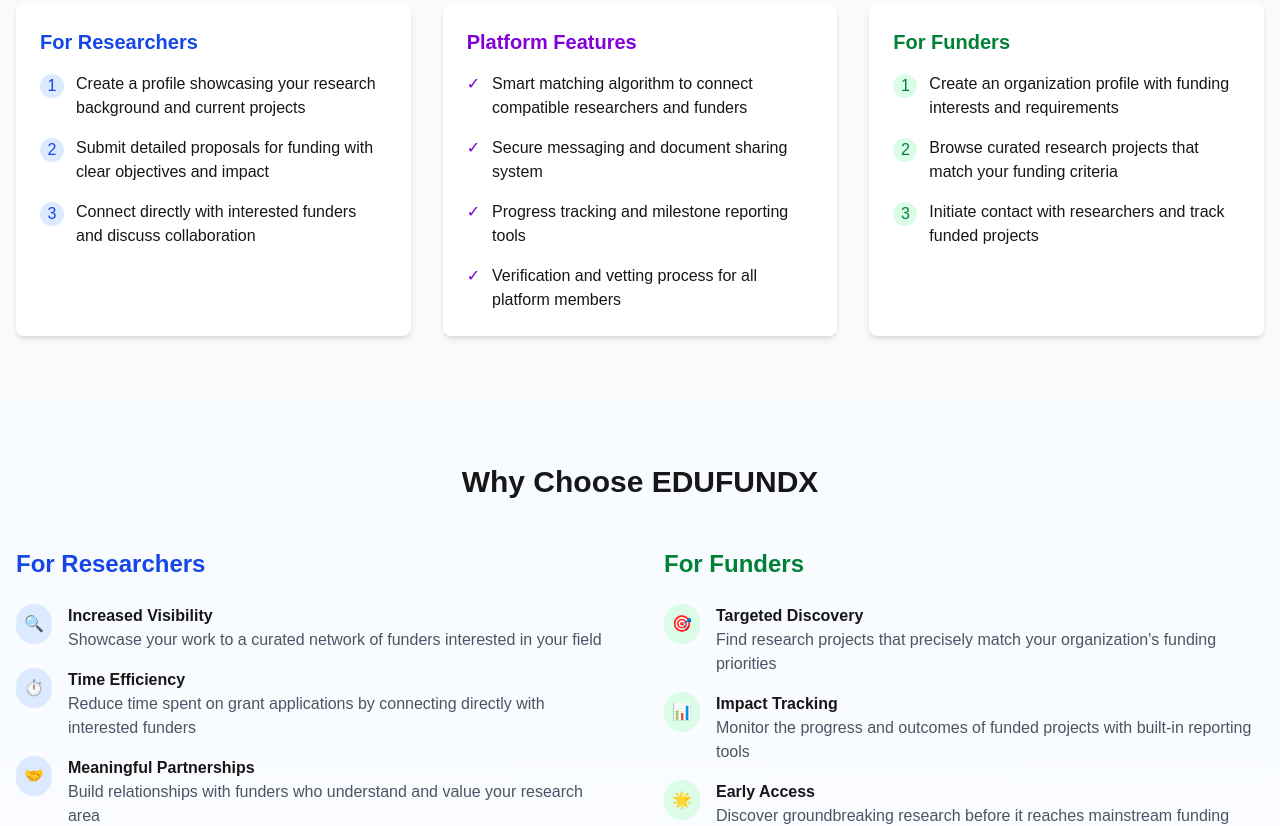
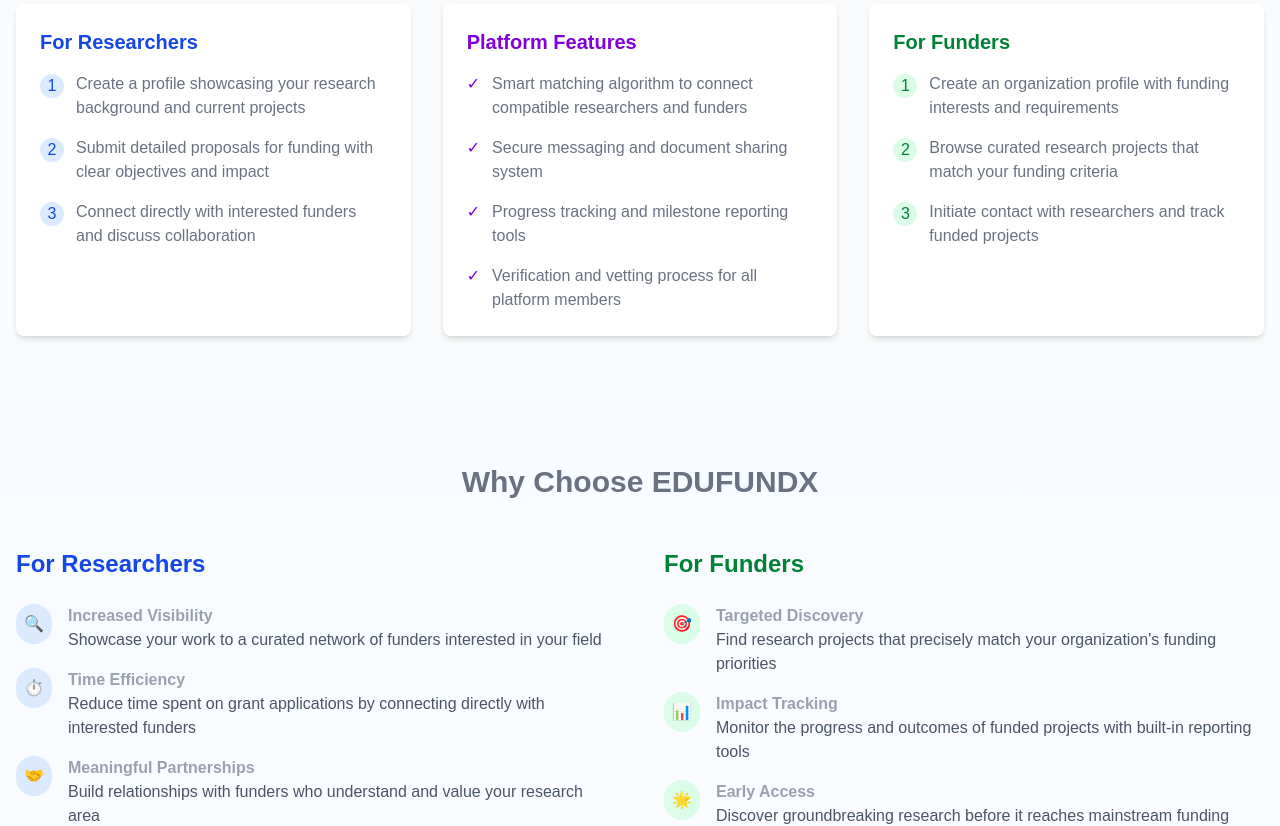
Before and after one commit to RuthChisom/EduFundX, a Next.js app: page / in a window 1280 px wide. Shown: the part 860-1686 px from the top of the page. Built offline with nearby package versions, Linux system fonts and the light colour scheme.

Commit message:
chore: improved readability

```diff
--- a/src/app/page.tsx
+++ b/src/app/page.tsx
@@ -75,7 +75,9 @@
         {/* How It Works Section */}
         <section id="how-it-works" className="bg-gray-50 py-16">
           <div className="container mx-auto px-4">
-            <h2 className="text-3xl font-bold text-center mb-12">How EDUFUNDX Works</h2>
+            <h2 className="text-3xl font-bold text-center text-gray-600 mb-12">
+              How EDUFUNDX Works
+            </h2>
 
             <div className="grid md:grid-cols-3 gap-8">
               {/* For Researchers */}
@@ -86,7 +88,7 @@
                     <span className="bg-blue-100 text-blue-700 rounded-full w-6 h-6 flex items-center justify-center mr-3 mt-0.5 flex-shrink-0">
                       1
                     </span>
-                    <span>
+                    <span className="text-gray-500">
                       Create a profile showcasing your research background and current projects
                     </span>
                   </li>
@@ -94,7 +96,7 @@
                     <span className="bg-blue-100 text-blue-700 rounded-full w-6 h-6 flex items-center justify-center mr-3 mt-0.5 flex-shrink-0">
                       2
                     </span>
-                    <span>
+                    <span className="text-gray-500">
                       Submit detailed proposals for funding with clear objectives and impact
                     </span>
                   </li>
@@ -102,7 +104,9 @@
                     <span className="bg-blue-100 text-blue-700 rounded-full w-6 h-6 flex items-center justify-center mr-3 mt-0.5 flex-shrink-0">
                       3
                     </span>
-                    <span>Connect directly with interested funders and discuss collaboration</span>
+                    <span className="text-gray-500">
+                      Connect directly with interested funders and discuss collaboration
+                    </span>
                   </li>
                 </ol>
               </div>
@@ -113,21 +117,27 @@
                 <ul className="space-y-4">
                   <li className="flex items-start">
                     <span className="text-purple-700 mr-3">✓</span>
-                    <span>
+                    <span className="text-gray-500">
                       Smart matching algorithm to connect compatible researchers and funders
                     </span>
                   </li>
                   <li className="flex items-start">
                     <span className="text-purple-700 mr-3">✓</span>
-                    <span>Secure messaging and document sharing system</span>
+                    <span className="text-gray-500">
+                      Secure messaging and document sharing system
+                    </span>
                   </li>
                   <li className="flex items-start">
                     <span className="text-purple-700 mr-3">✓</span>
-                    <span>Progress tracking and milestone reporting tools</span>
+                    <span className="text-gray-500">
+                      Progress tracking and milestone reporting tools
+                    </span>
                   </li>
                   <li className="flex items-start">
                     <span className="text-purple-700 mr-3">✓</span>
-                    <span>Verification and vetting process for all platform members</span>
+                    <span className="text-gray-500">
+                      Verification and vetting process for all platform members
+                    </span>
                   </li>
                 </ul>
               </div>
@@ -140,7 +150,7 @@
                     <span className="bg-green-100 text-green-700 rounded-full w-6 h-6 flex items-center justify-center mr-3 mt-0.5 flex-shrink-0">
                       1
                     </span>
-                    <span>
+                    <span className="text-gray-500">
                       Create an organization profile with funding interests and requirements
                     </span>
                   </li>
@@ -148,13 +158,17 @@
                     <span className="bg-green-100 text-green-700 rounded-full w-6 h-6 flex items-center justify-center mr-3 mt-0.5 flex-shrink-0">
                       2
                     </span>
-                    <span>Browse curated research projects that match your funding criteria</span>
+                    <span className="text-gray-500">
+                      Browse curated research projects that match your funding criteria
+                    </span>
                   </li>
                   <li className="flex items-start">
                     <span className="bg-green-100 text-green-700 rounded-full w-6 h-6 flex items-center justify-center mr-3 mt-0.5 flex-shrink-0">
                       3
                     </span>
-                    <span>Initiate contact with researchers and track funded projects</span>
+                    <span className="text-gray-500">
+                      Initiate contact with researchers and track funded projects
+                    </span>
                   </li>
                 </ol>
               </div>
@@ -165,7 +179,9 @@
         {/* Benefits Section */}
         <section id="benefits" className="py-16">
           <div className="container mx-auto px-4">
-            <h2 className="text-3xl font-bold text-center mb-12">Why Choose EDUFUNDX</h2>
+            <h2 className="text-3xl font-bold text-center text-gray-500 mb-12">
+              Why Choose EDUFUNDX
+            </h2>
 
             <div className="grid md:grid-cols-2 gap-12">
               <div>
@@ -174,7 +190,7 @@
                   <li className="flex items-start">
                     <span className="bg-blue-100 p-2 rounded-full mr-4">🔍</span>
                     <div>
-                      <h4 className="font-bold">Increased Visibility</h4>
+                      <h4 className="font-bold text-gray-400">Increased Visibility</h4>
                       <p className="text-gray-600">
                         Showcase your work to a curated network of funders interested in your field
                       </p>
@@ -183,7 +199,7 @@
                   <li className="flex items-start">
                     <span className="bg-blue-100 p-2 rounded-full mr-4">⏱️</span>
                     <div>
-                      <h4 className="font-bold">Time Efficiency</h4>
+                      <h4 className="font-bold text-gray-400">Time Efficiency</h4>
                       <p className="text-gray-600">
                         Reduce time spent on grant applications by connecting directly with
                         interested funders
@@ -193,7 +209,7 @@
                   <li className="flex items-start">
                     <span className="bg-blue-100 p-2 rounded-full mr-4">🤝</span>
                     <div>
-                      <h4 className="font-bold">Meaningful Partnerships</h4>
+                      <h4 className="font-bold text-gray-400">Meaningful Partnerships</h4>
                       <p className="text-gray-600">
                         Build relationships with funders who understand and value your research area
                       </p>
@@ -208,7 +224,7 @@
                   <li className="flex items-start">
                     <span className="bg-green-100 p-2 rounded-full mr-4">🎯</span>
                     <div>
-                      <h4 className="font-bold">Targeted Discovery</h4>
+                      <h4 className="font-bold text-gray-400">Targeted Discovery</h4>
                       <p className="text-gray-600">
                         Find research projects that precisely match your organization&apos;s funding
                         priorities
@@ -218,7 +234,7 @@
                   <li className="flex items-start">
                     <span className="bg-green-100 p-2 rounded-full mr-4">📊</span>
                     <div>
-                      <h4 className="font-bold">Impact Tracking</h4>
+                      <h4 className="font-bold text-gray-400">Impact Tracking</h4>
                       <p className="text-gray-600">
                         Monitor the progress and outcomes of funded projects with built-in reporting
                         tools
@@ -228,7 +244,7 @@
                   <li className="flex items-start">
                     <span className="bg-green-100 p-2 rounded-full mr-4">🌟</span>
                     <div>
-                      <h4 className="font-bold">Early Access</h4>
+                      <h4 className="font-bold text-gray-400">Early Access</h4>
                       <p className="text-gray-600">
                         Discover groundbreaking research before it reaches mainstream funding
                         channels
```
